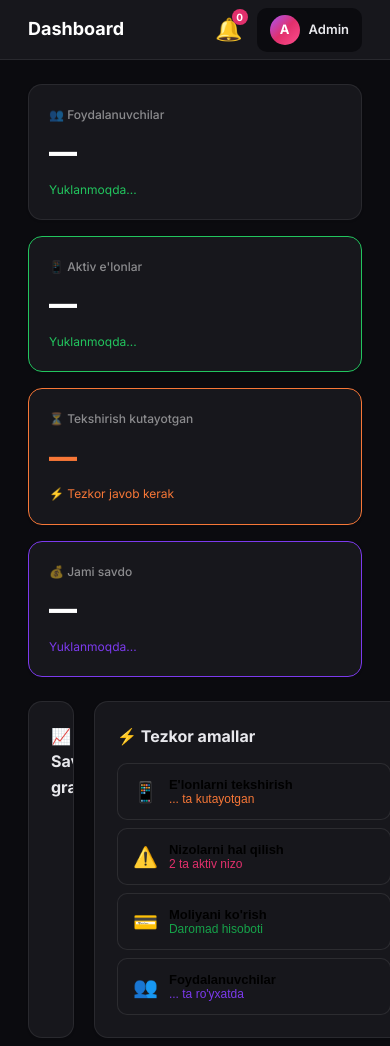
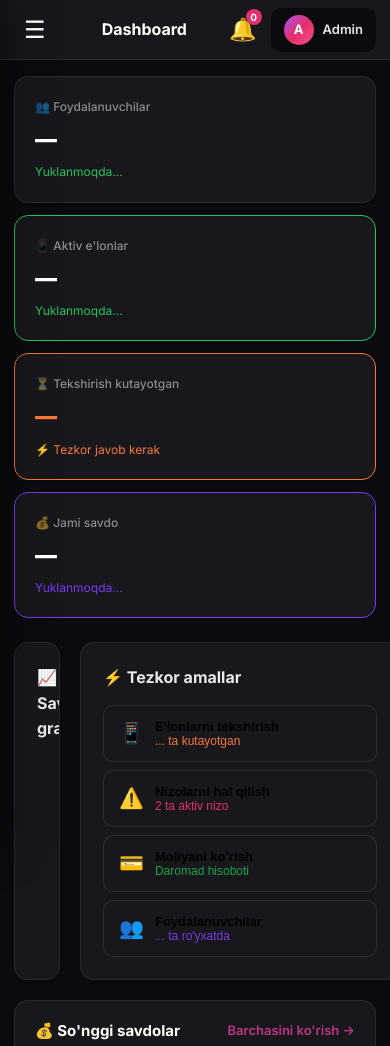
Before and after one commit to dostonbekqurbonov13-source/Pro-uchun, a plain HTML site: page instamarket/admin/index.html in a window 390 px wide. Shown: the top 1046 px of the page. Drawn offline with Linux system fonts and the light colour scheme.

Commit message:
feat: admin panel mobil moslashuv (hamburger menyu) + jadval scroll + public mobil tuzatmalar + firestore.rules xavfsizlik

```diff
--- a/instamarket/css/style.css
+++ b/instamarket/css/style.css
@@ -357,3 +357,29 @@ thead tr { background: #0F0F14; }
 th { color: rgba(255,255,255,0.5); border-bottom: 1px solid rgba(255,255,255,0.08); }
 td { color: #E8E8EC; border-bottom: 1px solid rgba(255,255,255,0.06); }
 tr:hover td { background: rgba(255,255,255,0.03); }
+
+
+
+/* ===== ADMIN — MOBILE MENU (hamburger) ===== */
+.admin-burger { display: none; background: none; border: none; font-size: 24px; cursor: pointer; color: #fff; padding: 6px 10px; margin-right: 4px; line-height: 1; border-radius: 8px; }
+.admin-burger:hover { background: rgba(255,255,255,0.08); }
+.admin-sidebar { transition: transform 0.28s ease; }
+.admin-overlay { position: fixed; inset: 0; background: rgba(0,0,0,0.55); z-index: 90; opacity: 0; visibility: hidden; transition: opacity 0.28s; }
+.admin-overlay.show { opacity: 1; visibility: visible; }
+
+@media (max-width: 768px) {
+  .admin-burger { display: inline-flex; align-items: center; }
+  .admin-sidebar { width: 260px; z-index: 100; box-shadow: 0 0 40px rgba(0,0,0,0.6); }
+  .admin-sidebar.open { transform: translateX(0); }
+  .admin-topbar { padding: 0 14px; }
+  .admin-topbar h1 { font-size: 16px; }
+  .admin-body { padding: 16px 14px; }
+  /* Jadvallar telefonda gorizontal scroll bo'lsin */
+  .admin-table-wrap { overflow-x: auto; -webkit-overflow-scrolling: touch; }
+  .admin-table-wrap table { min-width: 640px; }
+  .dash-grid { grid-template-columns: 1fr 1fr; gap: 12px; }
+  .dash-card .dc-val { font-size: 22px; }
+}
+@media (max-width: 480px) {
+  .dash-grid { grid-template-columns: 1fr; }
+}
--- a/instamarket/js/main.js
+++ b/instamarket/js/main.js
@@ -167,3 +167,45 @@ var hs = document.getElementById('heroSearch');
 if (hs) {
   hs.addEventListener('keypress', function(e) { if (e.key === 'Enter') searchAccounts(); });
 }
+
+
+
+// ===== ADMIN MOBILE MENU (hamburger) =====
+// Barcha admin sahifalarda ishlaydi (ular main.js ni yuklaydi).
+// Telefonda yashirin sidebar'ni ochish/yopish uchun tugma va overlay qo'shadi.
+(function () {
+  function initAdminMobile() {
+    var sidebar = document.querySelector('.admin-sidebar');
+    var topbar = document.querySelector('.admin-topbar');
+    if (!sidebar || !topbar) return;               // faqat admin sahifalarda
+    if (document.querySelector('.admin-burger')) return; // ikki marta qo'shilmasin
+
+    var burger = document.createElement('button');
+    burger.className = 'admin-burger';
+    burger.setAttribute('aria-label', 'Menyu');
+    burger.type = 'button';
+    burger.innerHTML = '\u2630'; // ☰
+    topbar.insertBefore(burger, topbar.firstChild);
+
+    var overlay = document.createElement('div');
+    overlay.className = 'admin-overlay';
+    document.body.appendChild(overlay);
+
+    function openMenu() { sidebar.classList.add('open'); overlay.classList.add('show'); }
+    function closeMenu() { sidebar.classList.remove('open'); overlay.classList.remove('show'); }
+
+    burger.addEventListener('click', function () {
+      if (sidebar.classList.contains('open')) closeMenu(); else openMenu();
+    });
+    overlay.addEventListener('click', closeMenu);
+    // Sidebar ichidagi havola bosilsa, menyu yopilsin
+    var links = sidebar.querySelectorAll('a');
+    for (var i = 0; i < links.length; i++) links[i].addEventListener('click', closeMenu);
+  }
+
+  if (document.readyState === 'loading') {
+    document.addEventListener('DOMContentLoaded', initAdminMobile);
+  } else {
+    initAdminMobile();
+  }
+})();
```
Also changed, not shown: instamarket/pages/profile.html (+1 -1 lines), instamarket/pages/sell.html (+1 -0 lines), 1 other file.
